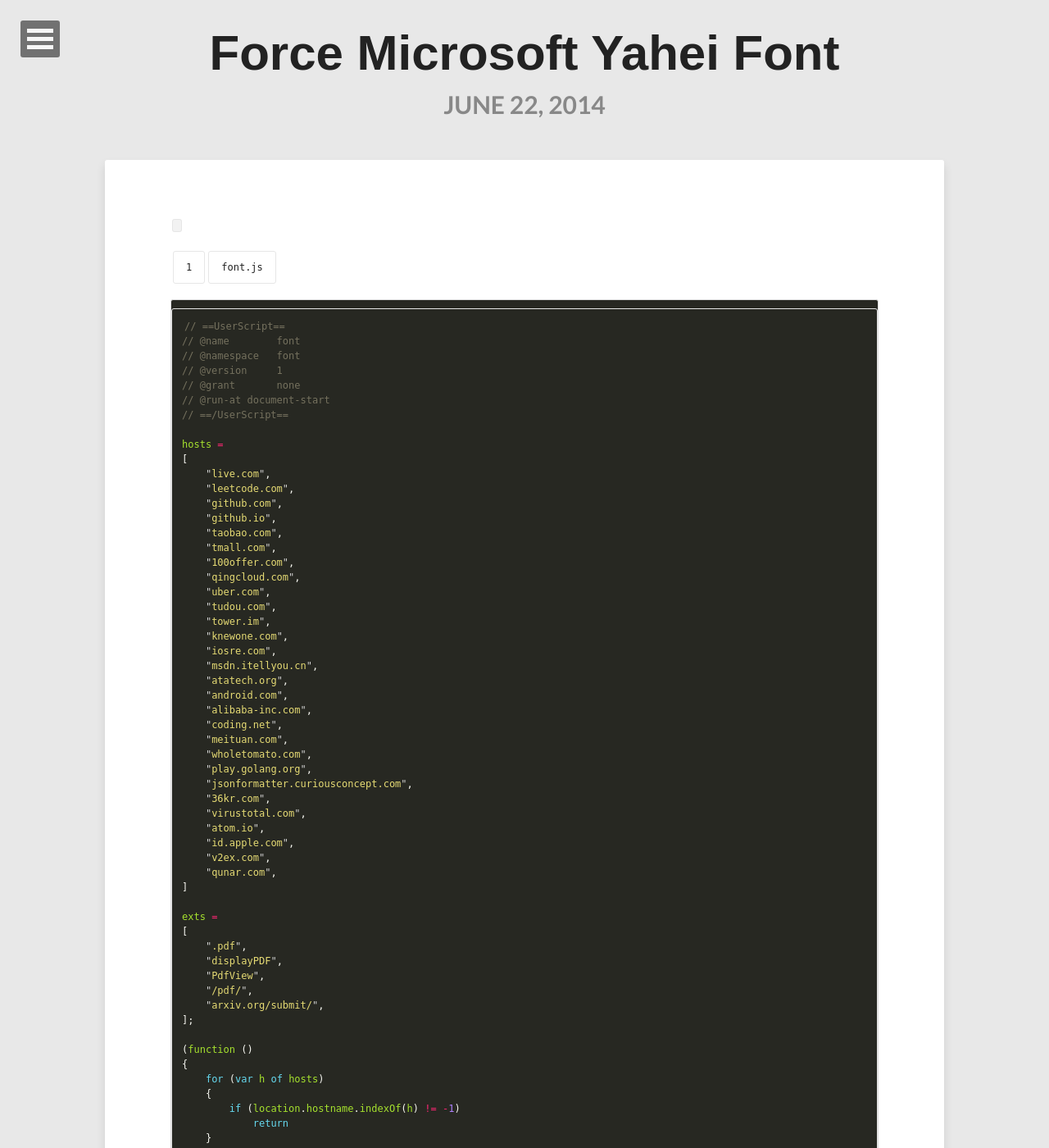
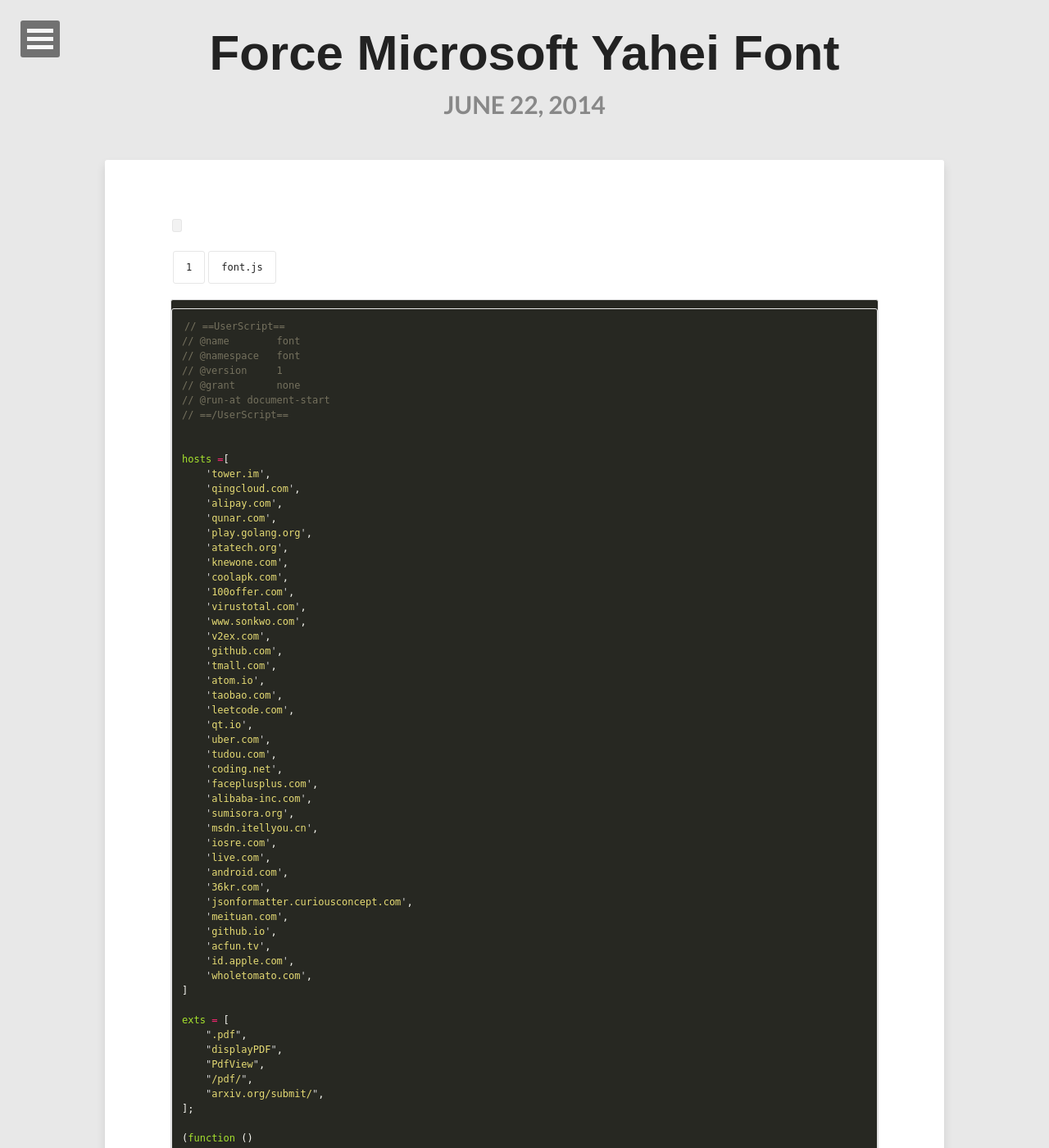
Before and after one commit to Ouroboros/Ouroboros.github.io, a Jekyll site: the page built from _posts/2014-06-22-chrome-Force-Microsoft-Yahei-Font.md, in a window 1280 px wide and 1400 px high. Shown: the whole window at 82% size. Built offline with Jekyll 4.4.1, drawn with Linux system fonts in a browser that asks for light colours; nearby versions of some CDN libraries.

Commit message:
Update 2014-06-22-chrome-Force-Microsoft-Yahei-Font.md

```diff
--- a/_posts/2014-06-22-chrome-Force-Microsoft-Yahei-Font.md
+++ b/_posts/2014-06-22-chrome-Force-Microsoft-Yahei-Font.md
@@ -18,40 +18,46 @@ date: 2014-06-22 09:06
 // @run-at document-start
 // ==/UserScript==
 
-hosts =
-[
-    "live.com",
-    "leetcode.com",
-    "github.com",
-    "github.io",
-    "taobao.com",
-    "tmall.com",
-    "100offer.com",
-    "qingcloud.com",
-    "uber.com",
-    "tudou.com",
-    "tower.im",
-    "knewone.com",
-    "iosre.com",
-    "msdn.itellyou.cn",
-    "atatech.org",
-    "android.com",
-    "alibaba-inc.com",
-    "coding.net",
-    "meituan.com",
-    "wholetomato.com",
-    "play.golang.org",
-    "jsonformatter.curiousconcept.com",
-    "36kr.com",
-    "virustotal.com",
-    "atom.io",
-    "id.apple.com",
-    "v2ex.com",
-    "qunar.com",
+
+hosts =[
+    'tower.im',
+    'qingcloud.com',
+    'alipay.com',
+    'qunar.com',
+    'play.golang.org',
+    'atatech.org',
+    'knewone.com',
+    'coolapk.com',
+    '100offer.com',
+    'virustotal.com',
+    'www.sonkwo.com',
+    'v2ex.com',
+    'github.com',
+    'tmall.com',
+    'atom.io',
+    'taobao.com',
+    'leetcode.com',
+    'qt.io',
+    'uber.com',
+    'tudou.com',
+    'coding.net',
+    'faceplusplus.com',
+    'alibaba-inc.com',
+    'sumisora.org',
+    'msdn.itellyou.cn',
+    'iosre.com',
+    'live.com',
+    'android.com',
+    '36kr.com',
+    'jsonformatter.curiousconcept.com',
+    'meituan.com',
+    'github.io',
+    'acfun.tv',
+    'id.apple.com',
+    'wholetomato.com',
 ]
 
-exts =
-[
+exts = [
     ".pdf",
     "displayPDF",
     "PdfView",
```
